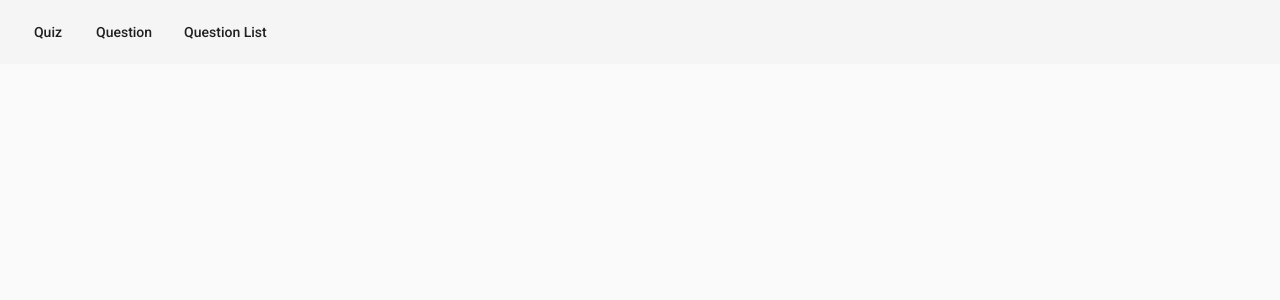
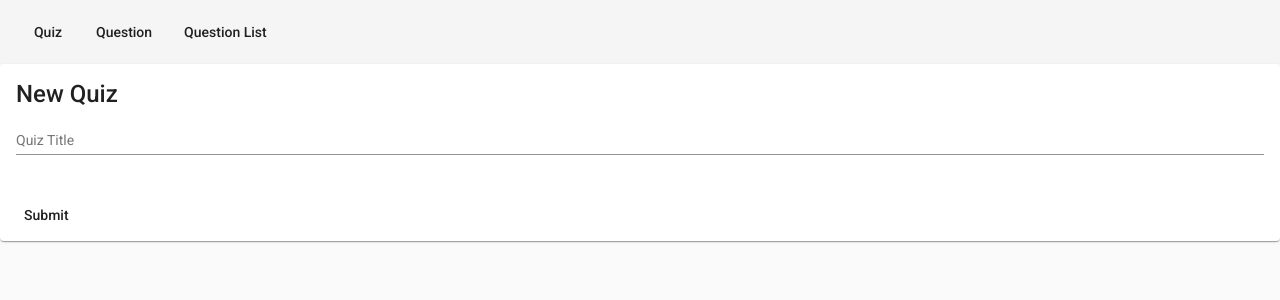
Before and after one commit to khambley/AngularCoreQuizApp, an Angular app in the folder frontend/: page /quizapp/quiz in a window 1280 px wide. Before the commit this address led to /quizapp/. Shown: the top 300 px of the page. Built offline with nearby package versions, Linux system fonts and the light colour scheme.

Commit message:
added QuizComponent to frontend

```diff
--- a/frontend/src/app/app.module.ts
+++ b/frontend/src/app/app.module.ts
@@ -17,17 +17,19 @@
 import { QuestionsComponent } from './questions.component';
 import { HomeComponent } from './home.component';
 import { NavComponent } from './nav.component';
+import { QuizComponent } from './quiz.component';
 import { fromEventPattern } from 'rxjs';
 
 const routes = [
   { path: '', component: HomeComponent },
   { path: 'question', component: QuestionComponent },
-  { path: 'questions', component: QuestionsComponent }
+  { path: 'questions', component: QuestionsComponent },
+  { path: 'quiz', component: QuizComponent }
 ]
 
 @NgModule({
   declarations: [
-    AppComponent, QuestionComponent, QuestionsComponent, HomeComponent, NavComponent
+    AppComponent, QuestionComponent, QuestionsComponent, HomeComponent, NavComponent, QuizComponent
   ],
   imports: [
     BrowserModule,
--- /dev/null
+++ b/frontend/src/app/quiz.component.html
@@ -0,0 +1,19 @@
+<mat-card>
+  <mat-card-title>
+    <!-- If id is in response, then we are editing a quiz, if no id, then it's a new question -->
+    <span *ngIf="quiz.id">Edit Quiz</span>
+    <span *ngIf="!quiz.id">New Quiz</span>
+  </mat-card-title>
+    <mat-card-content>
+<form>
+    <mat-form-field class="fullWidth">
+      <input [(ngModel)]="quiz.title" name="title" matInput placeholder="Quiz Title">
+    </mat-form-field>
+  </form>
+</mat-card-content>
+<mat-card-actions>
+    <button *ngIf="!quiz.id" (click)="null" mat-button>Submit</button>
+    <button *ngIf="quiz.id" (click)="null" mat-button>Edit</button>
+    <button *ngIf="quiz.id" (click)="null" mat-button>New</button>
+</mat-card-actions>
+</mat-card>
--- /dev/null
+++ b/frontend/src/app/quiz.component.ts
@@ -0,0 +1,16 @@
+import { Component } from '@angular/core'
+import { ApiService } from './api.service'
+
+@Component({
+    selector: 'quiz',
+    templateUrl: './quiz.component.html'
+})
+export class QuizComponent{
+
+    quiz = {}
+    constructor(private api: ApiService){ }
+
+    ngOnInit(){
+
+    }
+}
```
